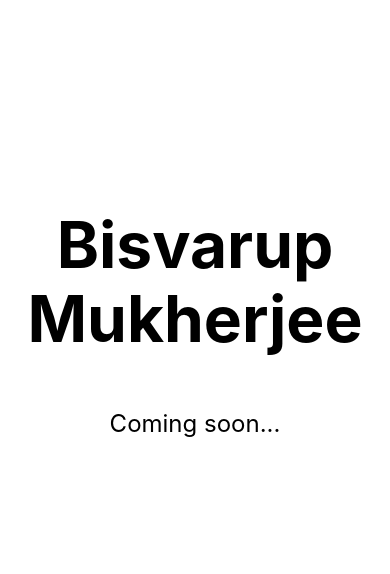
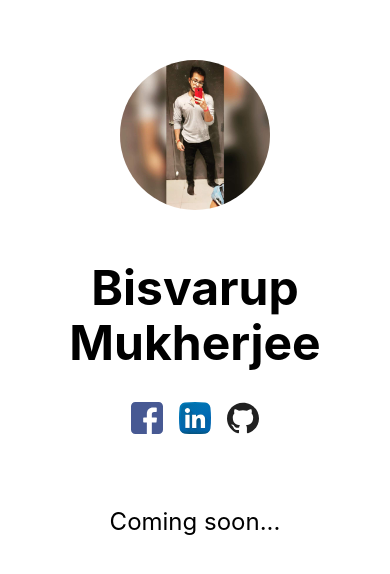
Before and after one commit to bisho1995/bisvarup, a React app in the folder packages/personal-website/: page / in a window 390 px wide. Shown: the part 110-684 px from the top of the page. Built offline with nearby package versions, Linux system fonts and the light colour scheme; some packages are replaced by stand-ins of ours.

Commit message:
added basic styles

```diff
--- /dev/null
+++ b/packages/personal-website/pages/_document.jsx
@@ -0,0 +1,26 @@
+import React from 'react';
+import Document, {
+  Html, Head, Main, NextScript,
+} from 'next/document';
+import styles from '../styles/_document.scss';
+
+class MyDocument extends Document {
+  static async getInitialProps(ctx) {
+    const initialProps = await Document.getInitialProps(ctx);
+    return { ...initialProps };
+  }
+
+  render() {
+    return (
+      <Html lang="en">
+        <Head />
+        <body className="wrapper-w1">
+          <Main />
+          <NextScript />
+        </body>
+      </Html>
+    );
+  }
+}
+
+export default MyDocument;
--- a/packages/personal-website/pages/index.jsx
+++ b/packages/personal-website/pages/index.jsx
@@ -1,5 +1,6 @@
 import React from 'react';
 import Head from 'next/head';
+import styles from '../styles/index.scss';
 
 const Home = () => (
   <div className="container">
@@ -8,12 +9,22 @@ const Home = () => (
       <link rel="icon" href="/favicon.ico" />
     </Head>
 
-    <main>
+    <div className="wrapper">
+      <img
+        alt="Bisvarup Mukherjee"
+        src="/images/profile_photo.jpg"
+        draggable="false"
+      />
       <h1 className="title">Bisvarup Mukherjee</h1>
+    </div>
 
-      <p className="description">Coming soon...</p>
+    <p>
+      <a style={{ margin: '0 8px' }} href="https://www.facebook.com/bisvarup.mukherjee.9/" target="_blank" rel="noreferrer noopener nofollow"><img src="/images/facebook.svg" alt="facebook" style={{ height: 32 }} /></a>
+      <a style={{ margin: '0 8px' }} href="https://www.linkedin.com/in/bisvarup-mukherjee-78865a131/" target="_blank" rel="noreferrer noopener nofollow"><img src="/images/linkedin.svg" alt="linkedin" style={{ height: 32 }} /></a>
+      <a style={{ margin: '0 8px' }} href="https://github.com/bisho1995/" target="_blank" rel="noreferrer noopener nofollow"><img src="/images/github.svg" alt="github" style={{ height: 32 }} /></a>
+    </p>
+    <p className="description">Coming soon...</p>
 
-    </main>
 
     <style jsx>
       {`
--- /dev/null
+++ b/packages/personal-website/styles/index.scss
@@ -0,0 +1,27 @@
+.wrapper {
+  display: flex;
+
+  img {
+    border-radius: 50%;
+    height: 200px;
+    width: 200px;
+    margin-right: 16px;
+  }
+}
+
+@media only screen and (max-width: 540px) {
+  .wrapper {
+    flex-direction: column;
+
+    .title {
+        font-size: 3rem !important;
+        margin-bottom: 16px !important;
+    }
+
+    img {
+      margin: 0px auto;
+      height: 150px;
+      width: 150px;
+    }
+  }
+}
```
Also changed, not shown: packages/personal-website/pages/attribution.jsx (added, +30 -0 lines), packages/personal-website/public/images/facebook.svg (added), packages/personal-website/public/images/github.svg (added), packages/personal-website/public/images/linkedin.svg (added), packages/personal-website/public/images/profile_photo.jpg (added), packages/personal-website/styles/_document.scss (added).
